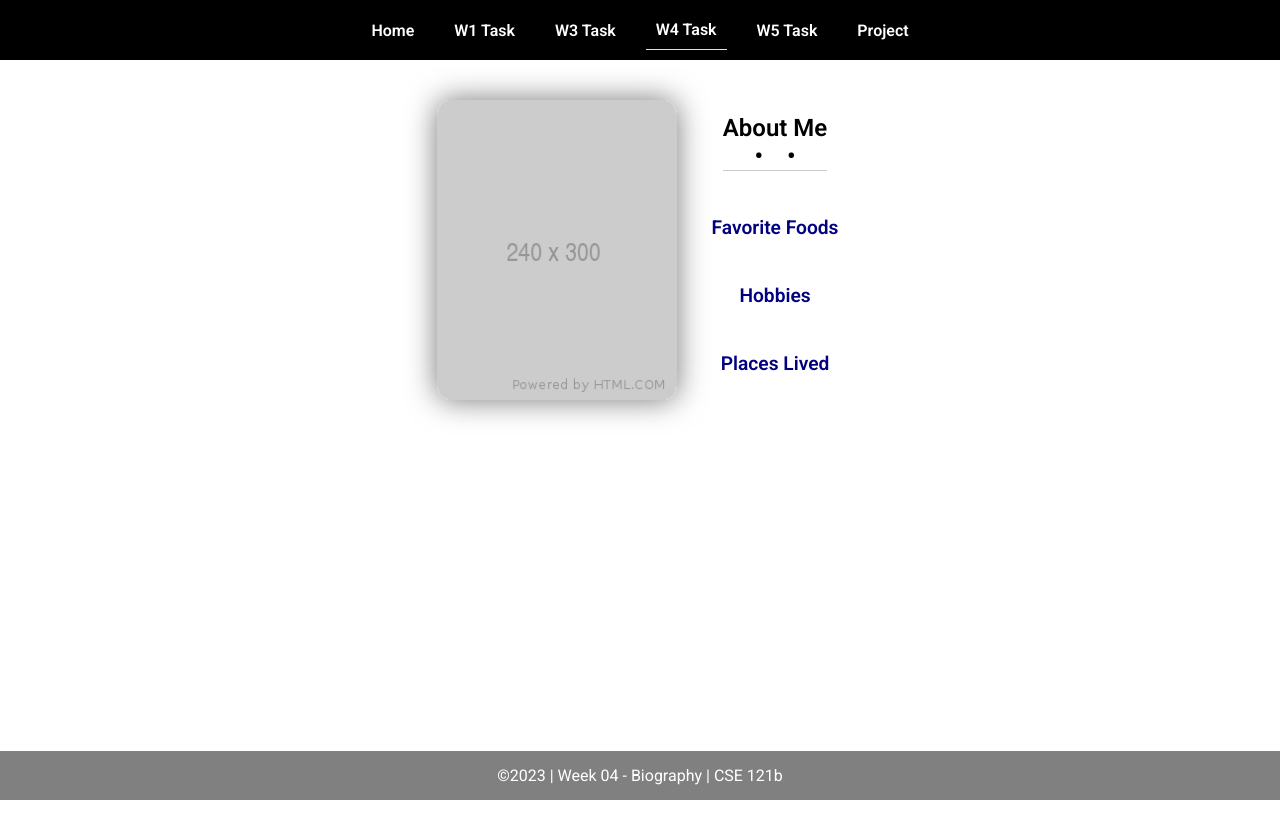
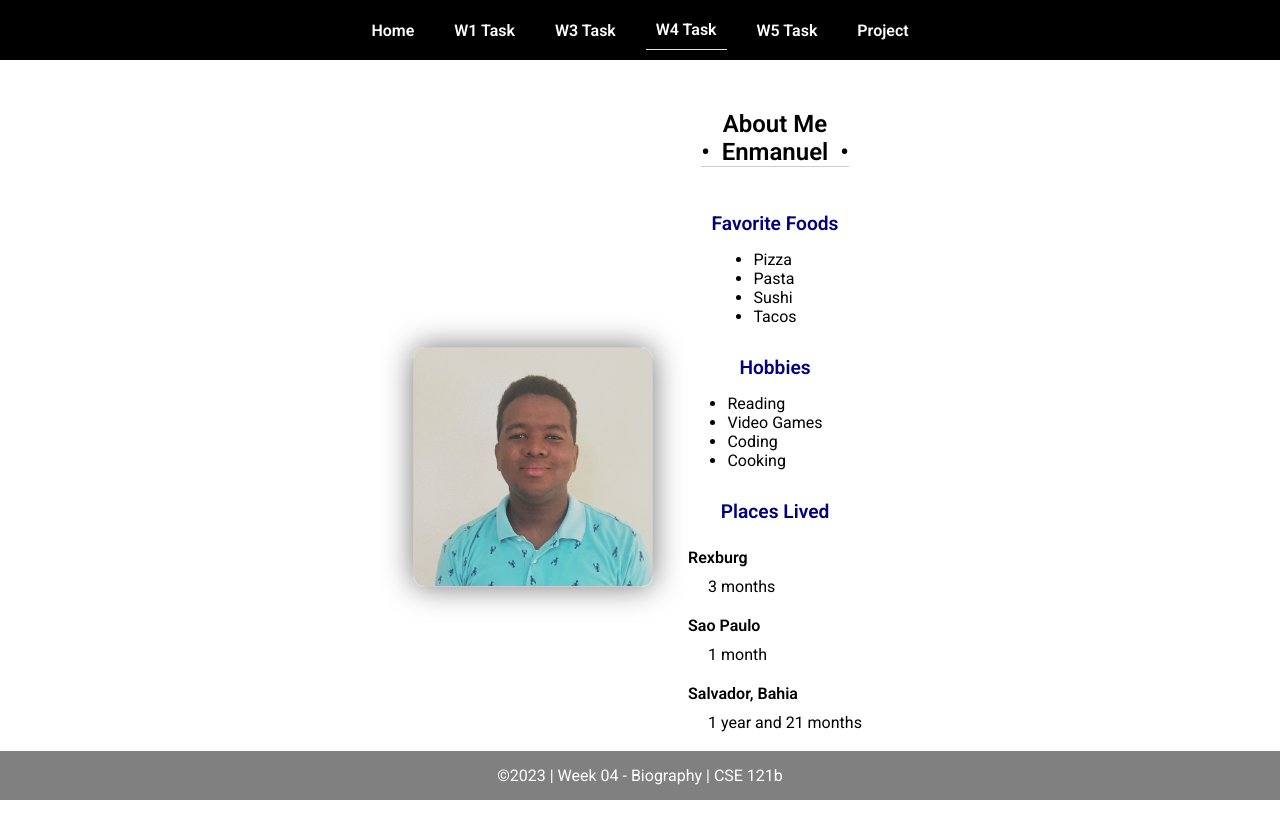
Before and after one commit to Eldor488/cse121b, a plain HTML site: page w04-task.html in a window 1280 px wide. Before the commit the page ends 800 px from the top, so only its background shows below. Drawn offline with Linux system fonts and the light colour scheme.

Commit message:
week 4 tasks done

```diff
--- a/scripts/w04-task.js
+++ b/scripts/w04-task.js
@@ -6,27 +6,60 @@ const myProfile = {
     photo: '/images/profilePicture.jpg',
     favoriteFoods: ['Pizza', 'Pasta', 'Sushi', 'Tacos'],
     hobbies: ['Reading', 'Video Games', 'Coding', 'Cooking'],
-    placeLives: [],
+    placesLived: []
 };
 
 
 
 /* Populate Profile Object with placesLive objects */
-myProfile.placesLived.push({place: "New York", length: "5 years"});
+myProfile.placesLived.push(
+        {place: "Rexburg", length: "3 months"},
+        {place: "Sao Paulo", length: "1 month"},
+        {place: "Salvador, Bahia", length: "1 year and 21 months"},
+        {place: "Dominican Republic", length: "Whole life"}
+    );
+
+console.log(myProfile.placesLived);
+
+myProfile.placesLived.forEach(location => {
+    console.log(`Place: ${location.place}, Length: ${location.length}`);
+});
 
 
 
 /* DOM Manipulation - Output */
 
 /* Name */
+document.getElementById('name').innerHTML = myProfile.name;
 
 /* Photo with attributes */
 
+document.getElementById("photo").src= myProfile.photo;
+document.getElementById("photo").alt= myProfile.name;
+/* Favorite Foods List*/
+myProfile.favoriteFoods.forEach(food => {
+   const liFood = document.createElement('li');
 
-/* Favorite Foods List*/
-
+   liFood.innerHTML = food;
+    document.getElementById('favorite-foods').appendChild(liFood);
+});
 
 /* Hobbies List */
+myProfile.hobbies.forEach(hobby => {
+   const liHobby = document.createElement('li');
 
+   liHobby.innerHTML = hobby;
+    document.getElementById('hobbies').appendChild(liHobby);
+});
 
 /* Places Lived DataList */
+myProfile.placesLived.forEach(location => {
+  const dtPlace = document.createElement('dt');
+  const ddLength = document.createElement('dd');
+
+   dtPlace.innerHTML = location.place;
+   ddLength.innerHTML = location.length;
+
+   document.getElementById('places-lived').appendChild(dtPlace);
+  document.getElementById('places-lived').appendChild(ddLength);
+});
--- a/styles/main.css
+++ b/styles/main.css
@@ -154,4 +154,25 @@ footer {
 
     }
 
+
+
 }
+dl {
+    margin: 0;
+    padding: 0;
+}
+
+dt {
+    font-weight: bold;
+    margin: 10px 0;
+}
+
+dd {
+    margin: 0;
+    padding: 0 0 10px 20px; /* Indentation of description */
+}
+
+
+#places-lived {
+    margin-bottom: 10%; /* adjust value as needed */
+}
```
